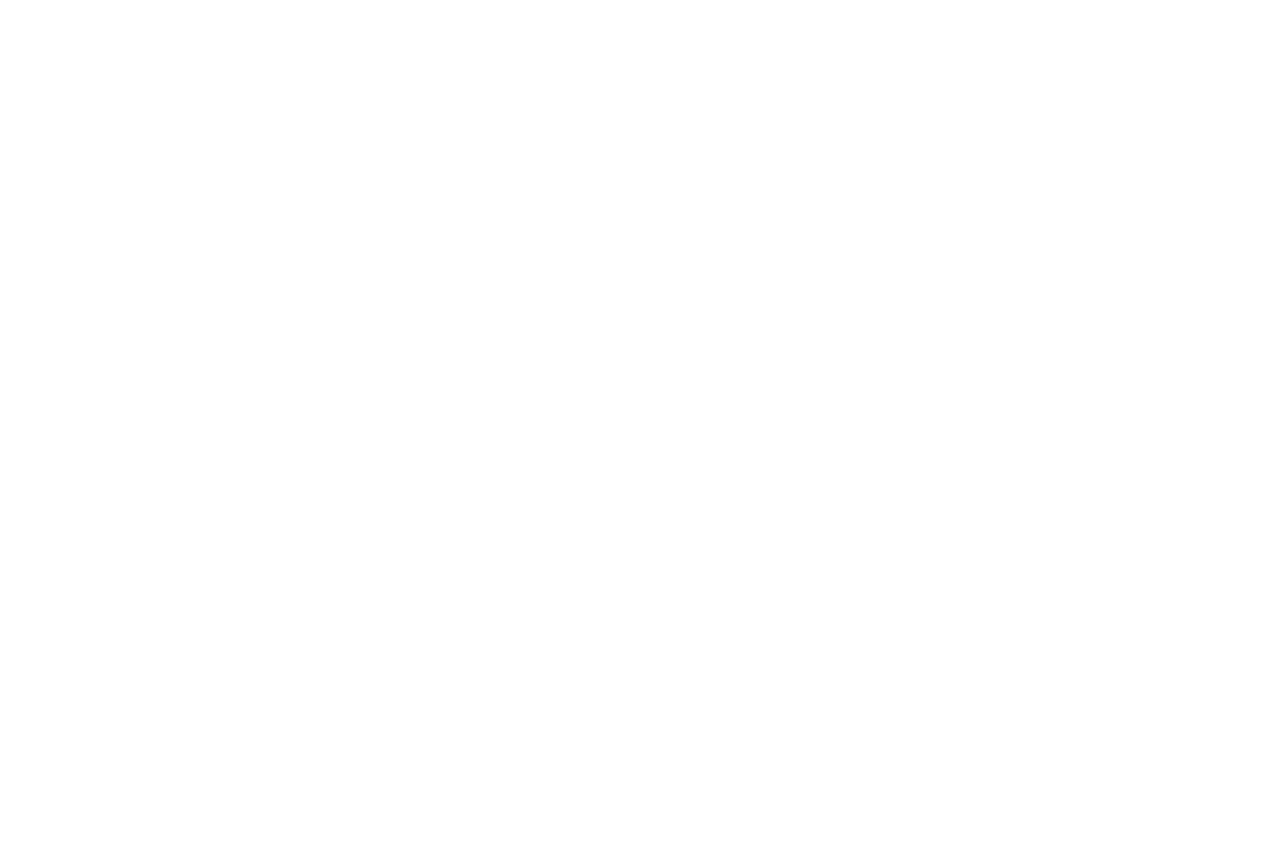
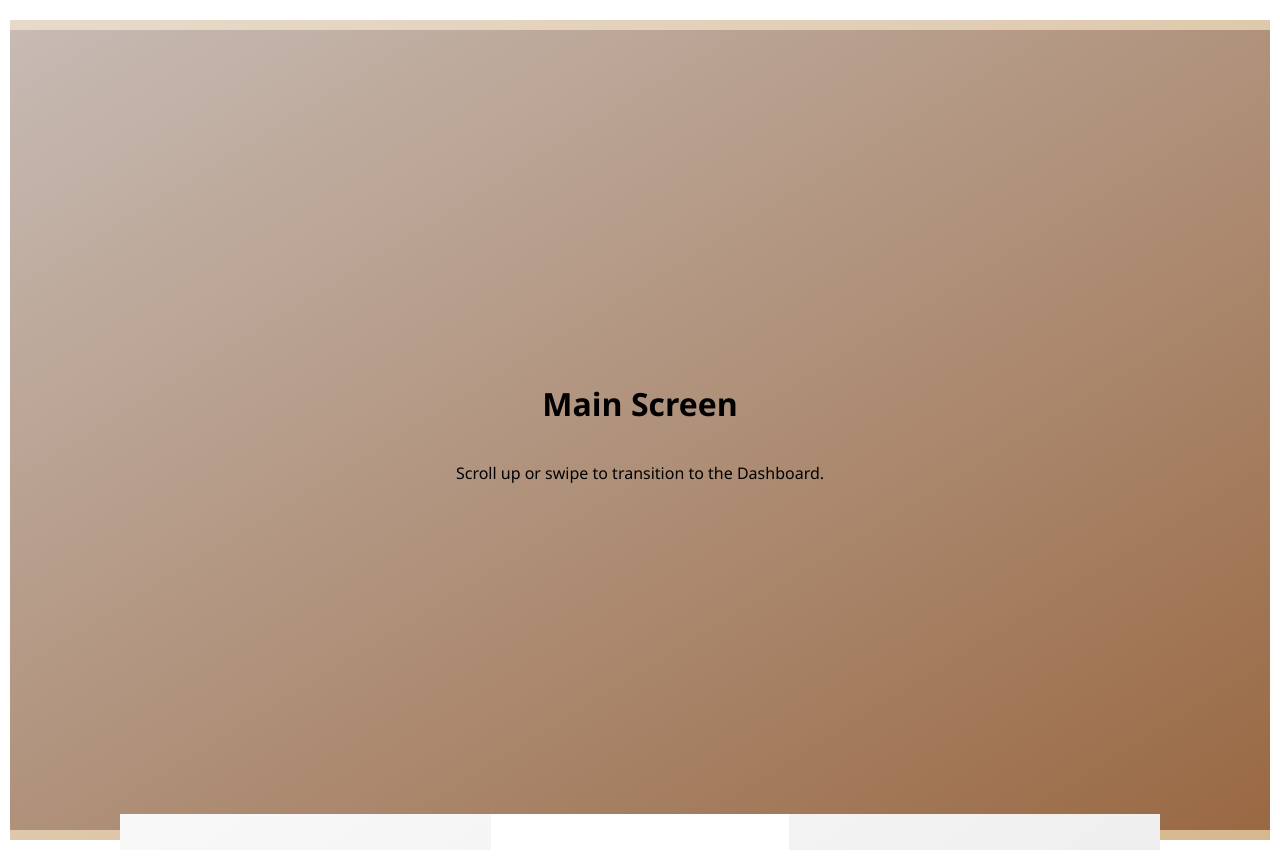
Before and after one commit to NiharikaDivami/IBP-Transitions-demo, a React (Vite) app in the folder ibp-transitions/: page / in a window 1280 px wide. Before the commit the page ends 800 px from the top, so only its background shows below. Built offline with nearby package versions, Linux system fonts and the light colour scheme.

Commit message:
Implement main and dashboard screens with animations and styles

```diff
--- a/ibp-transitions/src/App.jsx
+++ b/ibp-transitions/src/App.jsx
@@ -1,11 +1,98 @@
+// import React, { useEffect, useRef, useState } from 'react';
+// import MainScreen from './components/MainScreen';
+// import DashboardScreen from './components/DashBoardScreen';
+// import gsap from 'gsap';
+// import './styles.css';
 
-import './App.css'
+// function App() {
+//   const mainRef = useRef(null);
+//   const dashboardRef = useRef(null);
+//   const [hasAnimated, setHasAnimated] = useState(false);
+
+//   useEffect(() => {
+//     const handleWheel = (e) => {
+//       if (e.deltaY > 0 && !hasAnimated) {
+//         setHasAnimated(true);
+//         animateTransition();
+//       }
+//     };
+
+//     window.addEventListener('wheel', handleWheel);
+//     return () => window.removeEventListener('wheel', handleWheel);
+//   }, [hasAnimated]);
+
+//   const animateTransition = () => {
+//     const tl = gsap.timeline();
+//     tl.to(mainRef.current, {
+//       opacity: 0,
+//       duration: 0.8,
+//       ease: 'power2.out',
+//     }).to(dashboardRef.current, {
+//       y: 0,
+//       duration: 1,
+//       ease: 'power3.out',
+//     }, 0); // start at same time
+//   };
+
+//   return (
+//     <div className="container">
+//       <div className="screen main" ref={mainRef}>
+//         <MainScreen />
+//       </div>
+//       <div className="screen dashboard" ref={dashboardRef}>
+//         <DashboardScreen />
+//       </div>
+//     </div>
+//   );
+// }
+
+// export default App;
+import React, { useEffect, useRef, useState } from 'react';
+import MainScreen from './components/mainscreen/MainScreen';
+import DashboardScreen from './components/dashboardscreen/DashBoardScreen';
+import gsap from 'gsap';
+import './styles.css';
 
 function App() {
+  const mainRef = useRef(null);
+  const dashboardRef = useRef(null);
+  const [hasAnimated, setHasAnimated] = useState(false);
+
+  useEffect(() => {
+    const handleWheel = (e) => {
+      if (e.deltaY > 0 && !hasAnimated) {
+        setHasAnimated(true);
+        animateTransition();
+      }
+    };
+
+    window.addEventListener('wheel', handleWheel);
+    return () => window.removeEventListener('wheel', handleWheel);
+  }, [hasAnimated]);
+
+  const animateTransition = () => {
+    const tl = gsap.timeline();
+    tl.to(mainRef.current, {
+      opacity: 0,
+      duration: 0.8,
+      ease: 'power2.out',
+    }).to(dashboardRef.current, {
+      y: 0,
+      duration: 3,
+      ease: 'power3.out',
+    }, 0);
+  };
 
   return (
-    <></>
-  )
+    <div className="app-container">
+      <div className="screen main-screen" ref={mainRef}>
+        <MainScreen />
+      </div>
+      <div className="screen dashboard-screen" ref={dashboardRef}>
+        <DashboardScreen />
+      </div>
+    </div>
+  );
 }
 
-export default App
+export default App;
--- /dev/null
+++ b/ibp-transitions/src/components/dashboardscreen/DashBoardScreen.css
@@ -0,0 +1,45 @@
+/* Outer container already used inside dashboard-screen */
+.dashboard-inner {
+    height: 100%;
+    display: flex;
+    flex-direction: column;
+    padding: 1.5rem;
+    box-sizing: border-box;
+    background-color: #fff;
+  }
+
+  /* Titles */
+  .dashboard-title {
+    font-size: 2rem;
+    margin-bottom: 0.5rem;
+  }
+
+  .dashboard-subtitle {
+    font-size: 1.2rem;
+    margin-bottom: 1.5rem;
+  }
+
+  /* Scrollable content box */
+  .dashboard-scroll-box {
+    flex: 1;
+    overflow-y: auto;
+    border: 1px solid #ddd;
+    padding: 1rem;
+    border-radius: 8px;
+    background-color: #fafafa;
+    box-shadow: 0 2px 6px rgba(0, 0, 0, 0.05);
+  }
+
+  /* Optional: visible scrollbar styling */
+  .dashboard-scroll-box::-webkit-scrollbar {
+    width: 8px;
+  }
+
+  .dashboard-scroll-box::-webkit-scrollbar-thumb {
+    background-color: #b0b0b0;
+    border-radius: 4px;
+  }
+
+  .dashboard-scroll-box::-webkit-scrollbar-track {
+    background: transparent;
+  }
--- /dev/null
+++ b/ibp-transitions/src/components/dashboardscreen/DashBoardScreen.jsx
@@ -0,0 +1,18 @@
+import React from 'react';
+import './DashBoardScreen.css';
+
+const DashboardScreen = () => {
+  return (
+    <div className="dashboard-inner">
+      <h2>Dashboard</h2>
+      <p>Welcome to your personal portal.</p>
+      <div className="dashboard-scroll-content">
+        {[...Array(80)].map((_, i) => (
+          <p key={i}>Visible scroll content #{i + 1}</p>
+        ))}
+      </div>
+    </div>
+  );
+};
+
+export default DashboardScreen;
--- /dev/null
+++ b/ibp-transitions/src/components/mainscreen/MainScreen.css
@@ -0,0 +1,10 @@
+.content{
+    display: flex;
+    flex-direction: column;
+    align-items: center;
+    justify-content: center;
+    width: 100%;
+    height: 100%;
+    padding: 20px;
+    box-sizing: border-box;
+}
--- /dev/null
+++ b/ibp-transitions/src/components/mainscreen/MainScreen.jsx
@@ -0,0 +1,12 @@
+import React from 'react';
+import './MainScreen.css';
+const MainScreen = () => {
+  return (
+    <div className="content">
+      <h1>Main Screen</h1>
+      <p>Scroll up or swipe to transition to the Dashboard.</p>
+    </div>
+  );
+};
+
+export default MainScreen;
--- /dev/null
+++ b/ibp-transitions/src/styles.css
@@ -0,0 +1,85 @@
+body, html {
+  margin: 0;
+  padding: 0;
+  font-family: 'Segoe UI', sans-serif;
+  display: flex;
+  align-items: center;
+  justify-content: center;
+  /* background-color: black; */
+  padding: 10px;
+  overflow: hidden;
+}
+
+/* App container */
+.app-container {
+  position: relative;
+  height: 100vh;
+  width: 100vw;
+  display: flex;
+  flex-direction: column;
+  align-items: center;
+  justify-content: center;
+  background-color: rgb(180, 31, 31);
+  padding: 10px;
+  background: linear-gradient(to bottom right, #e8dacb, #d6b88d);
+}
+
+/* Common screen styling */
+.screen {
+  position: absolute;
+  height: 100vh;
+  width: 80%;
+  transition: opacity 0.5s;
+  display: flex;
+  align-items: center;
+  justify-content: center;
+}
+
+/* Main screen styling */
+.main-screen {
+  background: linear-gradient(to top left, #996842, #c7bbb4);
+  /* z-index: 2; */
+  opacity: 1;
+  display: flex;
+  align-items: center;
+  justify-content: center;
+  height: 100vh !important;
+  width: 100%;
+  color: #000000 !important;
+}
+
+/* Dashboard screen styling */
+.dashboard-screen {
+  background: linear-gradient(to bottom right, #f9f9f9, #e6e6e6);
+  z-index: 1;
+  transform: translateY(100%);
+  width: 80%;
+  height: 89vh;
+  left: 10%;
+  top: 10%;
+  position: absolute;
+  overflow: auto;
+
+}
+
+/* Content layout inside both screens */
+.screen-content {
+  height: 100%;
+  /* display: flex;
+  flex-direction: column;
+  justify-content: center;
+  align-items: center; */
+}
+
+.screen-content h1,
+.screen-content h2 {
+  font-size: 3rem;
+  margin: 0;
+  color: #333;
+}
+
+.screen-content p {
+  font-size: 1.2rem;
+  color: #555;
+  margin-top: 1rem;
+}
```
